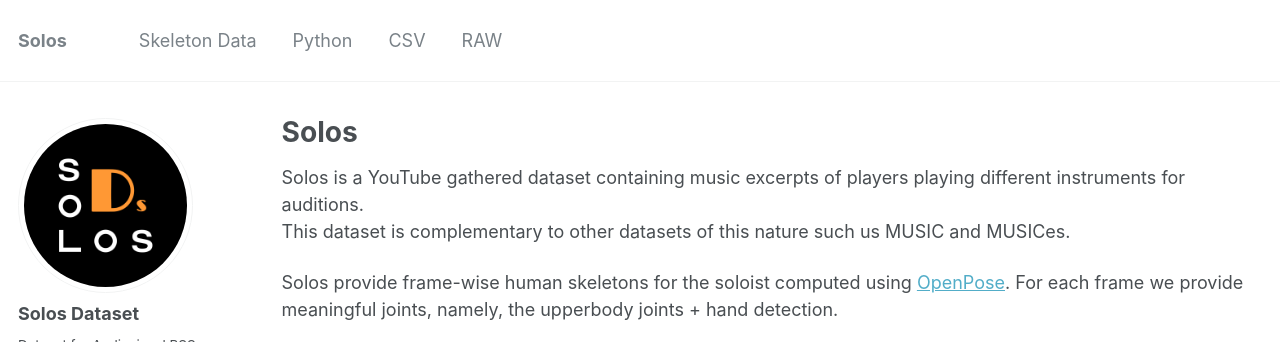
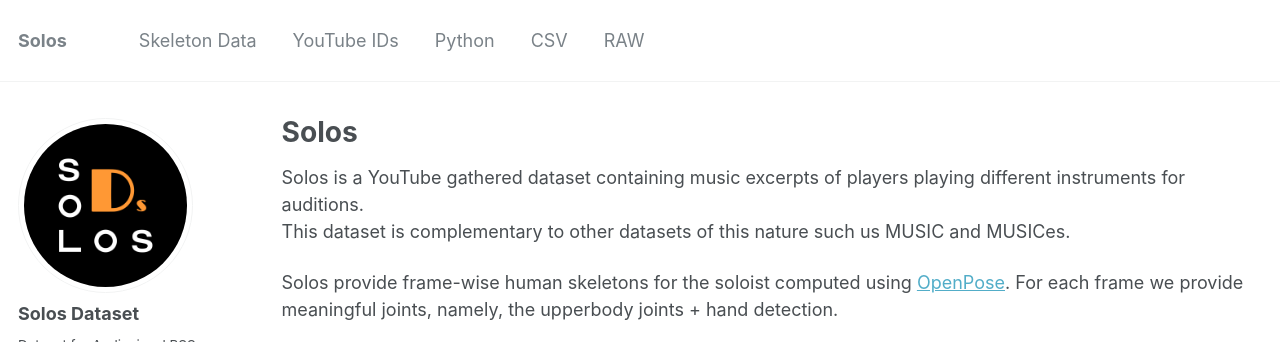
Before and after one commit to JuanFMontesinos/Solos, a Jekyll site: the page built from _pages/about.html, in a window 1280 px wide and 900 px high, cut to the strip 0-342 px from the top of the window. Built offline with Jekyll 4.4.1, drawn with Linux system fonts in a browser that asks for light colours.

Commit message:
Update navigation.yml

```diff
--- a/_data/navigation.yml
+++ b/_data/navigation.yml
@@ -2,6 +2,8 @@
 main:
   - title: "Skeleton Data"
     url: /data/
+  - title: "YouTube IDs"
+    url: /stamps/
   - title: "Python"
     url : /python/
   - title: "CSV"
```
